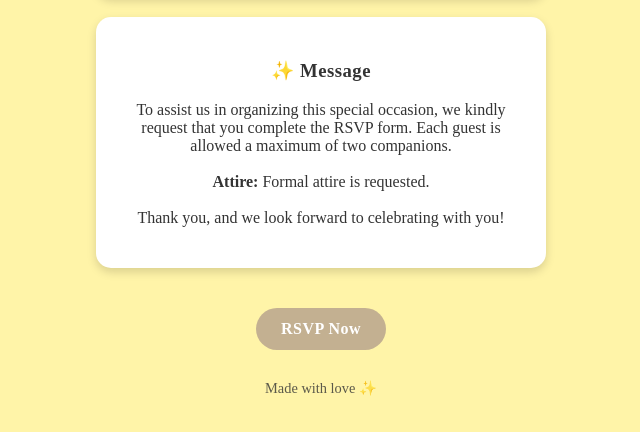
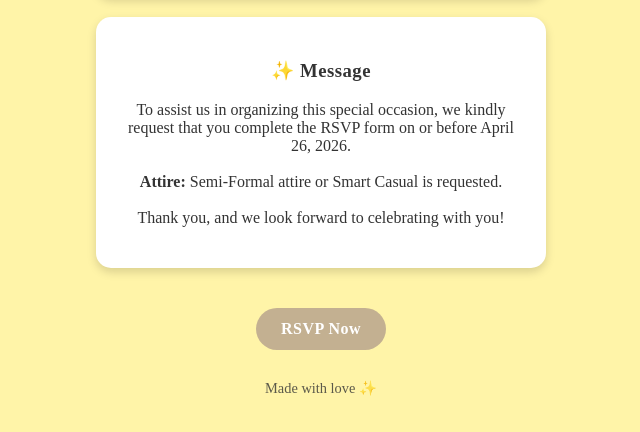
Before and after one commit to cianti009/Anniversary-Invite, a plain HTML site: page index.html in a window 1280 px wide. Shown: the part 1421-1853 px from the top of the page, without its empty margins (319-959 px from the left). Drawn offline with Linux system fonts and the light colour scheme.

Commit message:
Update index.html

```diff
--- a/index.html
+++ b/index.html
@@ -125,10 +125,10 @@
     <div class="card">
       <h3>✨ Message</h3>
       <p>
-        To assist us in organizing this special occasion, we kindly request that you complete the RSVP form.
-        Each guest is allowed a maximum of two companions.
+        To assist us in organizing this special occasion, we kindly request that you complete the RSVP form on or before April 26, 2026.
+
         <br><br>
-        <strong>Attire:</strong> Formal attire is requested.
+        <strong>Attire:</strong> Semi-Formal attire or Smart Casual is requested.
         <br><br>
         Thank you, and we look forward to celebrating with you!
       </p>
```
